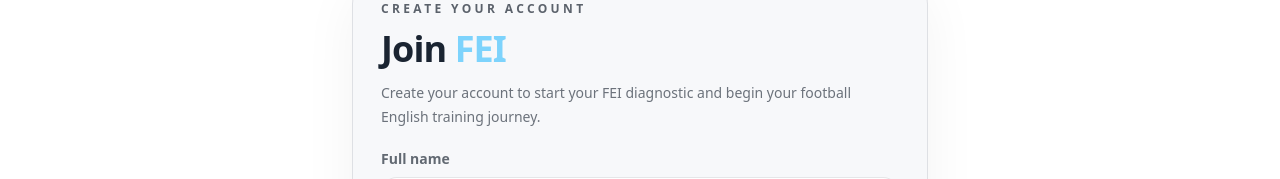
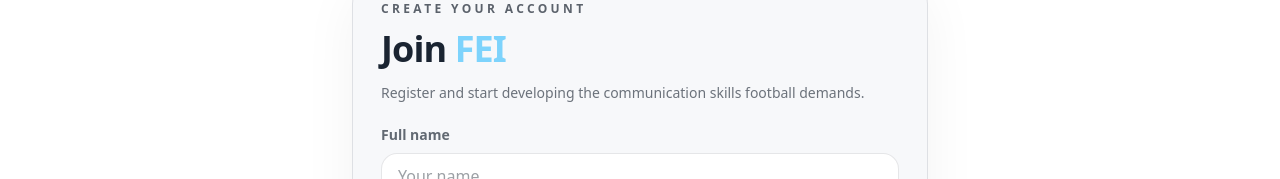
Before and after one commit to feifootball/fei-platform, a Next.js app: page /register in a window 1280 px wide. Shown: the part 128-307 px from the top of the page. Built offline with nearby package versions, Linux system fonts and the light colour scheme; no server answers.

Commit message:
Refine register communication copy

```diff
--- a/app/register/page.tsx
+++ b/app/register/page.tsx
@@ -44,7 +44,7 @@ const copy = {
     createLabel: 'Create your account',
     titlePrefix: 'Join',
     description:
-      'Create your account to start your FEI diagnostic and begin your football English training journey.',
+      'Register and start developing the communication skills football demands.',
     fullName: 'Full name',
     fullNamePlaceholder: 'Your name',
     role: 'Football role',
@@ -81,7 +81,7 @@ const copy = {
     createLabel: 'Crea tu cuenta',
     titlePrefix: 'Únete a',
     description:
-      'Crea tu cuenta para iniciar tu diagnóstico FEI y empezar tu entrenamiento en inglés especializado en fútbol.',
+      'Regístrate y empieza a desarrollar las habilidades de comunicación que exige el fútbol.',
     fullName: 'Nombre completo',
     fullNamePlaceholder: 'Tu nombre',
     role: 'Rol en el fútbol',
```
